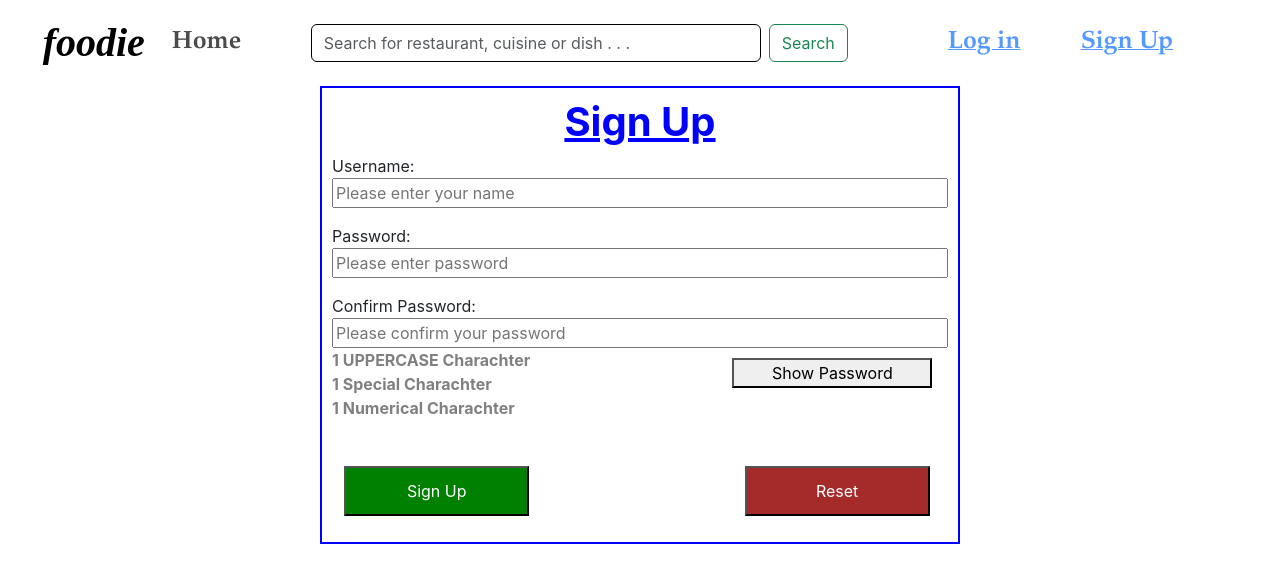
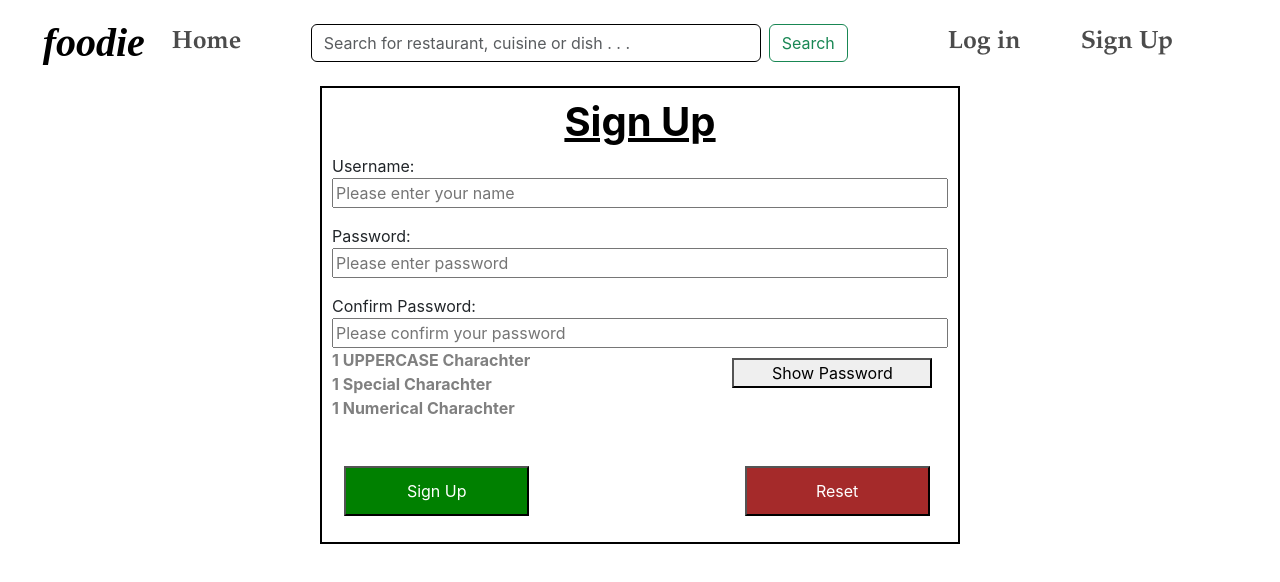
Before and after one commit to DharmilVirani/foodie, a React (Create React App) app: page /signup in a window 1280 px wide. Shown: the top 582 px of the page. Built offline with nearby package versions, Linux system fonts and the light colour scheme.

Commit message:
signup color changed

```diff
--- a/src/Components/Navbar.js
+++ b/src/Components/Navbar.js
@@ -38,12 +38,22 @@ export default function Navbar(props) {
                             </form>
                             <ul className='navbar-nav me-auto mb-2 mb-lg-0'>
                                 <li className='nav-item'>
-                                    <Link className='nav-a ' aria-current='page' to='/login'>
+                                    <Link
+                                        style={{ textDecoration: 'none', color: 'black' }}
+                                        className='nav-a '
+                                        aria-current='page'
+                                        to='/login'
+                                    >
                                         {props.loginText}
                                     </Link>
                                 </li>
                                 <li className='nav-item'>
-                                    <Link className='nav-a' to='/signup'>
+                                    <Link
+                                        style={{ textDecoration: 'none', color: 'black' }}
+                                        className='nav-a'
+                                        aria-current='page'
+                                        to='/signup'
+                                    >
                                         {props.signinText}
                                     </Link>
                                 </li>
--- a/src/Pages/Signup.js
+++ b/src/Pages/Signup.js
@@ -10,12 +10,12 @@ const Signup = () => {
     return (
         <>
             <form className='form'>
-                <fieldset style={{ border: '2px blue solid', padding: '10px' }}>
+                <fieldset style={{ border: '2px black solid', padding: '10px' }}>
                     <h2
                         style={{
                             textAlign: 'center',
                             fontSize: '40px',
-                            color: 'blue',
+                            color: 'black',
                         }}
                     >
                         <u>
```
